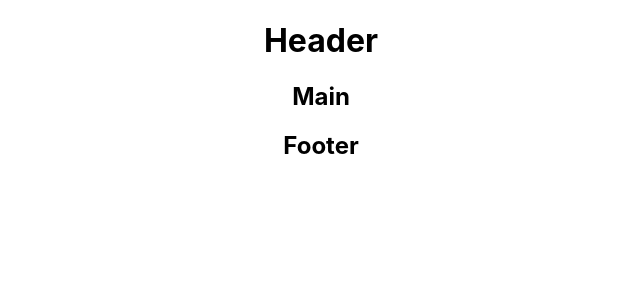
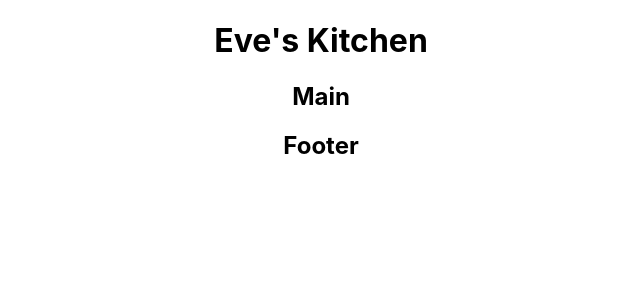
Before and after one commit to flaviodev/reactjs-essential-training, a JavaScript app: page / in a window 1280 px wide. Shown: the top 300 px of the page, without its empty margins (319-959 px from the left). Built offline with nearby package versions, Linux system fonts and the light colour scheme; the HTML template or start-up script is replaced by a standard one.

Commit message:
Creating a new component

```diff
--- a/src/App.js
+++ b/src/App.js
@@ -1,9 +1,17 @@
 import './App.css';
+
+function Header() {
+  return (
+    <header>
+      <h1>Eve's Kitchen</h1>
+    </header>
+  );
+}
 
 function App() {
   return (
     <div className="App">
-      <h1>Header</h1>
+      <Header />
       <h2>Main</h2>
       <h2>Footer</h2>
     </div>
```
